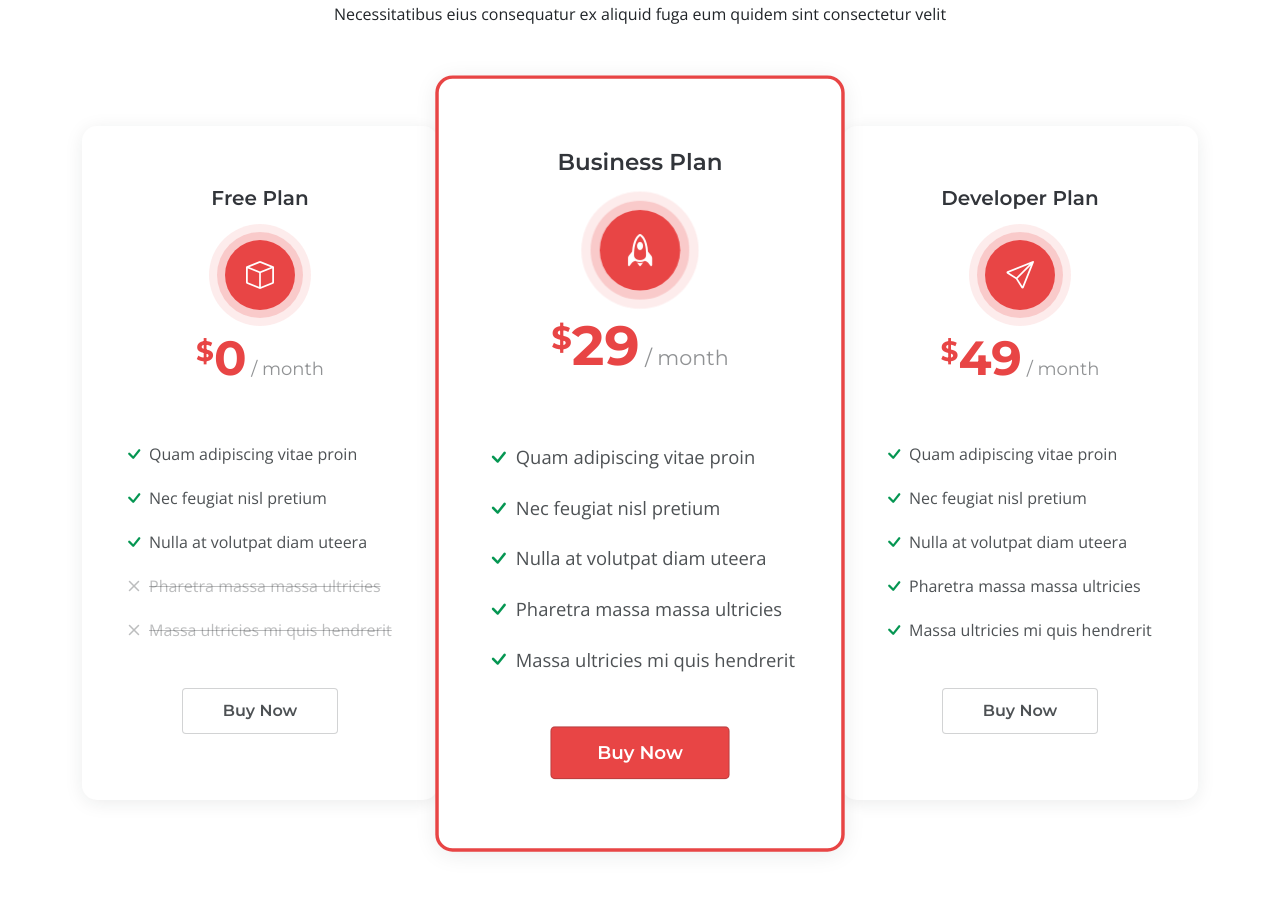
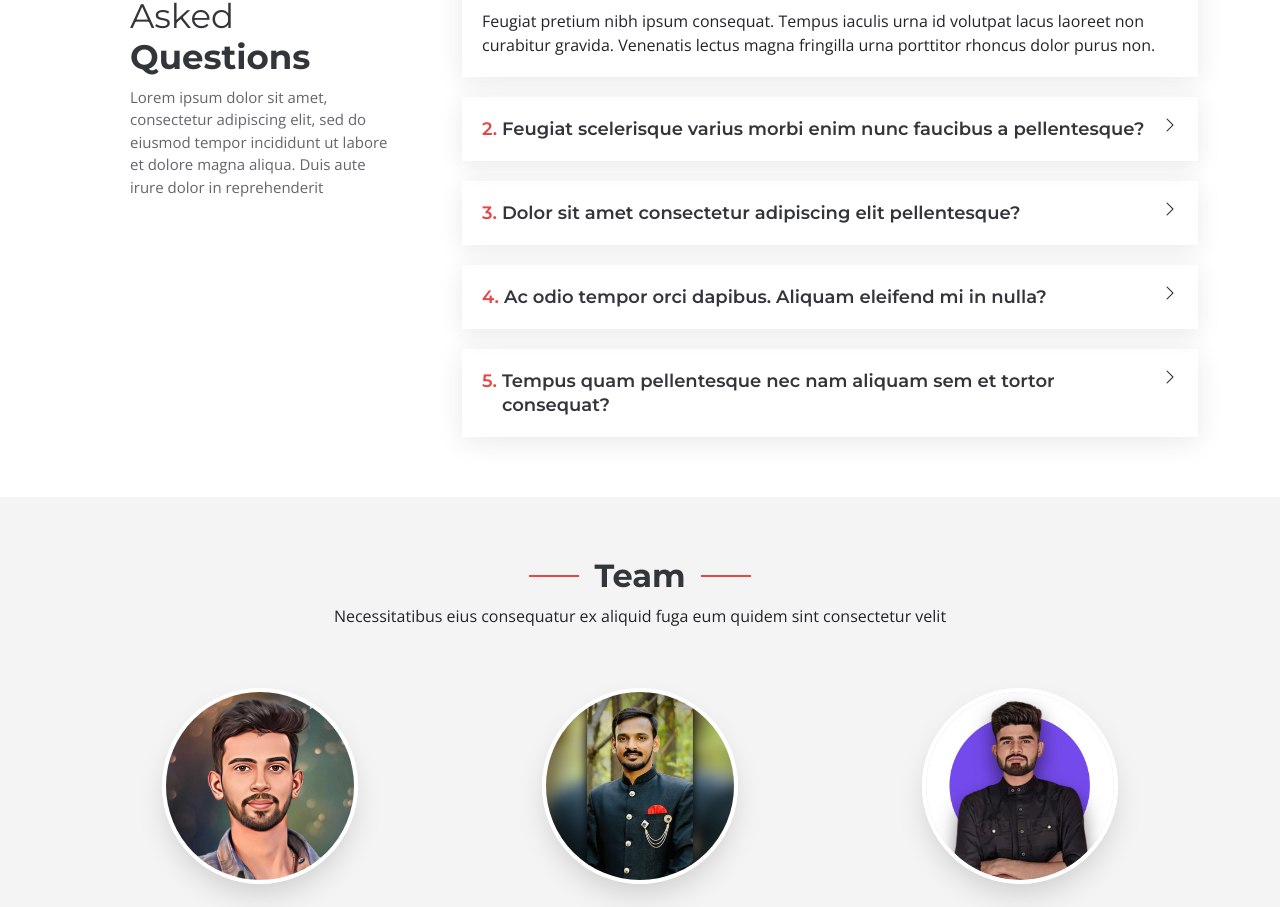
Before and after one commit to jayvachhani-jv/JayVachhani, a plain HTML site: page index.html in a window 1280 px wide. Shown: the part 5598-6505 px from the top of the page. Drawn offline with nearby package versions, Linux system fonts and the light colour scheme.

Commit message:
digital manish image added

```diff
--- a/index.html
+++ b/index.html
@@ -514,13 +514,11 @@
     </section><!-- End Portfolio Section -->
 
     <!-- Pricing Section - Home Page -->
-    <section id="pricing" class="pricing">
-
-      <!--  Section Title -->
+    <!-- <section id="pricing" class="pricing">
       <div class="container section-title" data-aos="fade-up">
         <h2>Pricing</h2>
         <p>Necessitatibus eius consequatur ex aliquid fuga eum quidem sint consectetur velit</p>
-      </div><!-- End Section Title -->
+      </div>
 
       <div class="container" data-aos="zoom-in" data-aos-delay="100">
 
@@ -542,7 +540,7 @@
               </ul>
               <div class="text-center"><a href="#" class="buy-btn">Buy Now</a></div>
             </div>
-          </div><!-- End Pricing Item -->
+          </div>
 
           <div class="col-lg-4">
             <div class="pricing-item featured">
@@ -561,7 +559,7 @@
               </ul>
               <div class="text-center"><a href="#" class="buy-btn">Buy Now</a></div>
             </div>
-          </div><!-- End Pricing Item -->
+          </div>
 
           <div class="col-lg-4">
             <div class="pricing-item">
@@ -579,13 +577,13 @@
               </ul>
               <div class="text-center"><a href="#" class="buy-btn">Buy Now</a></div>
             </div>
-          </div><!-- End Pricing Item -->
+          </div>
 
         </div>
 
       </div>
 
-    </section><!-- End Pricing Section -->
+    </section> -->
 
     <!-- Faq Section - Home Page -->
     <section id="faq" class="faq">
@@ -705,7 +703,7 @@
 
           <div class="col-lg-4 col-md-6 member" data-aos="fade-up" data-aos-delay="300">
             <div class="member-img">
-              <img src="assets/img/team/team-3.jpg" class="img-fluid" alt="">
+              <img src="assets/img/team/digital_marketing.jpg" class="img-fluid" alt="">
               <div class="social">
                 <a href="#"><i class="bi bi-twitter"></i></a>
                 <a href="#"><i class="bi bi-facebook"></i></a>
```
Also changed, not shown: assets/img/team/digital_marketing.jpg (added).
